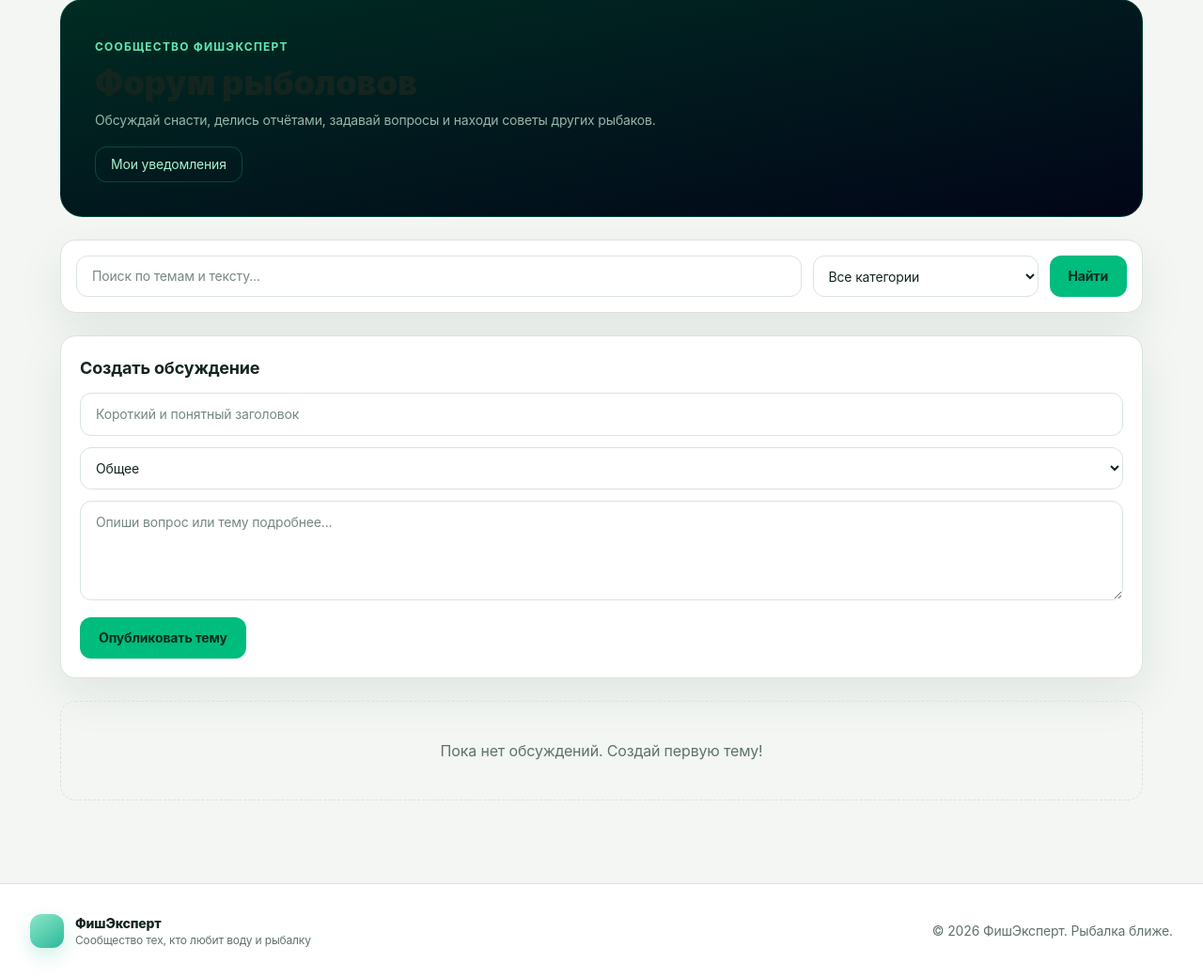
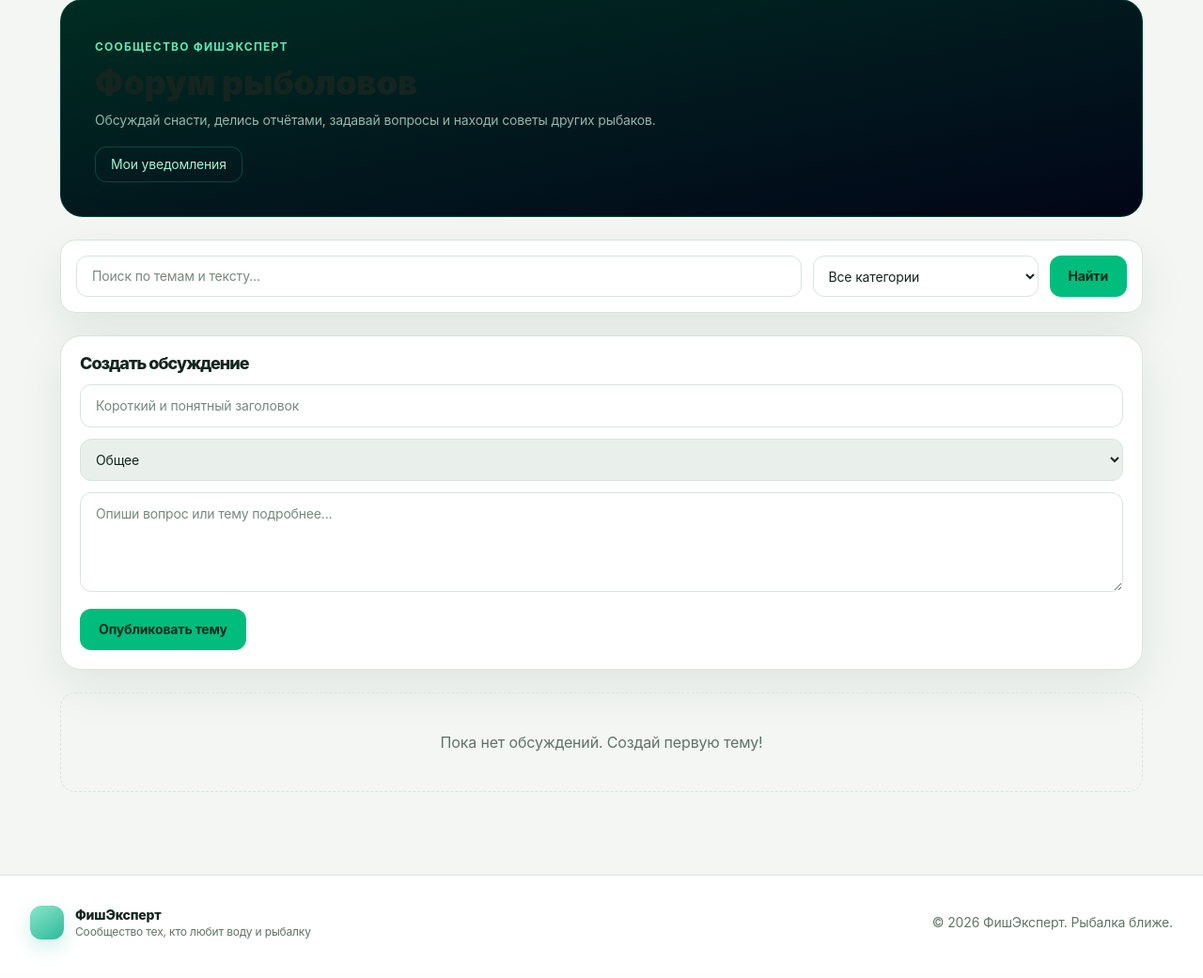
Before and after one commit to kirsanovalexey2011-source/FisherPro1111, a Flask app: page /forum in a window 1280 px wide; the page is wider, and only the part inside the window is pictured. Shown: the part 153-1194 px from the top of that part at 94% size. After the commit the page ends 1165 px from the top of that part, so only its background shows below. Run offline with Flask 3, Linux system fonts and the light colour scheme; a user stored in the database is signed in.

Commit message:
Adapt forum cards and forms to light and dark themes

```diff
--- a/templates/forum.html
+++ b/templates/forum.html
@@ -4,28 +4,28 @@
 {% if topic is defined %}
 <section class="max-w-4xl mx-auto space-y-5 py-6">
   <a href="{{ url_for('forum') }}" class="text-sm font-semibold text-emerald-400 no-underline">← Все обсуждения</a>
-  <article class="rounded-3xl border border-gray-700/60 bg-gray-900/80 p-5 md:p-8">
+  <article class="fe-card p-5 md:p-8">
     <span class="rounded-full bg-emerald-900/50 px-3 py-1 text-xs font-semibold text-emerald-300">{{ topic.category }}</span>
-    <h1 class="mt-4 break-words text-2xl font-black text-white md:text-3xl">{{ topic.title }}</h1>
+    <h1 class="mt-4 break-words fe-heading text-2xl md:text-3xl">{{ topic.title }}</h1>
     <p class="mt-3 text-xs text-gray-500">Автор: <strong class="text-gray-300">{{ topic.author.username }}</strong> · {{ topic.created_at.strftime('%d.%m.%Y %H:%M') }}</p>
     <div class="mt-6 whitespace-pre-wrap break-words text-sm leading-7 text-gray-200">{{ topic.body }}</div>
   </article>
-  <h2 class="text-xl font-bold text-white">Ответы ({{ replies|length }})</h2>
+  <h2 class="text-xl fe-heading">Ответы ({{ replies|length }})</h2>
   <div class="space-y-3">
   {% for reply in replies %}
-    <article id="reply-{{ reply.id }}" class="rounded-2xl border border-gray-700/60 bg-gray-900/70 p-5">
+    <article id="reply-{{ reply.id }}" class="fe-card p-5">
       <div class="flex flex-wrap justify-between gap-2"><strong class="text-emerald-300">{{ reply.author.username }}</strong><time class="text-xs text-gray-500">{{ reply.created_at.strftime('%d.%m.%Y %H:%M') }}</time></div>
-      <p class="mt-3 whitespace-pre-wrap break-words text-sm leading-7 text-gray-200">{{ reply.body }}</p>
+      <p class="mt-3 whitespace-pre-wrap break-words text-sm leading-7 fe-muted">{{ reply.body }}</p>
     </article>
   {% else %}
     <p class="rounded-xl border border-dashed border-gray-700 p-6 text-sm text-gray-400">Пока нет ответов. Будь первым!</p>
   {% endfor %}
   </div>
   {% if current_user.is_authenticated and not topic.is_locked %}
-  <form method="post" class="space-y-3 rounded-2xl border border-gray-700/60 bg-gray-900/70 p-5">
+  <form method="post" class="space-y-3 fe-card p-5">
     <input type="hidden" name="_csrf_token" value="{{ csrf_token() }}">
     <label for="reply-body" class="block font-bold text-white">Твой ответ</label>
-    <textarea id="reply-body" name="body" required minlength="2" maxlength="5000" rows="4" placeholder="Поделись опытом или задай вопрос..." class="w-full rounded-xl border border-gray-700 bg-gray-950 px-4 py-3 text-sm text-white"></textarea>
+    <textarea id="reply-body" name="body" required minlength="2" maxlength="5000" rows="4" placeholder="Поделись опытом или задай вопрос..." class="w-full rounded-xl border border-gray-700 bg-white dark:bg-gray-950 px-4 py-3 text-sm text-gray-900 dark:text-white"></textarea>
     <button type="submit" class="rounded-xl bg-emerald-500 px-5 py-3 text-sm font-bold text-emerald-950">Отправить ответ</button>
   </form>
   {% elif not current_user.is_authenticated %}
@@ -35,9 +35,9 @@
   {% endif %}
 </section>
 {% elif notifications is defined %}
-<section class="max-w-4xl mx-auto space-y-4 py-6"><h1 class="text-3xl font-bold text-white">Уведомления</h1><p class="text-gray-400">Непрочитанных: {{ unread_count }}</p>
+<section class="max-w-4xl mx-auto space-y-4 py-6"><h1 class="text-3xl fe-heading">Уведомления</h1><p class="text-gray-400">Непрочитанных: {{ unread_count }}</p>
 {% if unread_count %}<form method="post" action="{{ url_for('read_all_forum_notifications') }}"><input type="hidden" name="_csrf_token" value="{{ csrf_token() }}"><button type="submit" class="rounded-xl border border-gray-700 px-4 py-2 text-sm text-gray-200">Отметить все прочитанными</button></form>{% endif %}
-{% for notification in notifications %}<article class="rounded-xl border border-gray-700 bg-gray-900 p-4"><p class="text-white">{{ notification.reply.author.username }} ответил в теме {{ notification.topic.title }}</p><p class="text-sm text-gray-400">{{ notification.reply.body[:200] }}</p><form method="post" action="{{ url_for('open_forum_notification', notification_id=notification.id) }}"><input type="hidden" name="_csrf_token" value="{{ csrf_token() }}"><button type="submit">Открыть тему</button></form></article>{% else %}<p>Уведомлений пока нет.</p>{% endfor %}</section>
+{% for notification in notifications %}<article class="fe-card p-4"><p class="fe-heading">{{ notification.reply.author.username }} ответил в теме {{ notification.topic.title }}</p><p class="text-sm text-gray-400">{{ notification.reply.body[:200] }}</p><form method="post" action="{{ url_for('open_forum_notification', notification_id=notification.id) }}"><input type="hidden" name="_csrf_token" value="{{ csrf_token() }}"><button type="submit">Открыть тему</button></form></article>{% else %}<p>Уведомлений пока нет.</p>{% endfor %}</section>
 {% else %}
 <section class="max-w-6xl mx-auto space-y-6 py-6">
   <header class="rounded-3xl border border-emerald-700/30 bg-gradient-to-br from-emerald-950 to-slate-950 p-6 md:p-9">
@@ -55,11 +55,11 @@
     <button class="rounded-xl bg-emerald-500 px-5 py-2 text-sm font-bold text-emerald-950" type="submit">Найти</button>
   </form>
   {% if current_user.is_authenticated %}
-  <form method="post" action="{{ url_for('forum') }}" class="space-y-3 rounded-2xl border border-gray-700/60 bg-gray-900/70 p-5">
+  <form method="post" action="{{ url_for('forum') }}" class="space-y-3 fe-card p-5">
     <input type="hidden" name="_csrf_token" value="{{ csrf_token() }}">
-    <h2 class="text-lg font-bold text-white">Создать обсуждение</h2>
+    <h2 class="text-lg fe-heading">Создать обсуждение</h2>
     <input name="title" required minlength="5" maxlength="140" placeholder="Короткий и понятный заголовок" class="w-full rounded-xl border border-gray-700 bg-gray-950 px-4 py-3 text-sm text-white">
-    <select name="category" class="w-full rounded-xl border border-gray-700 bg-gray-950 px-3 py-3 text-sm text-white">
+    <select name="category" class="w-full rounded-xl border border-gray-700 bg-white dark:bg-gray-950 px-3 py-3 text-sm text-gray-900 dark:text-white">
       {% for category in categories %}<option value="{{ category }}">{{ category }}</option>{% endfor %}
     </select>
     <textarea name="body" required minlength="10" maxlength="10000" rows="4" placeholder="Опиши вопрос или тему подробнее..." class="w-full rounded-xl border border-gray-700 bg-gray-950 px-4 py-3 text-sm text-white"></textarea>
@@ -70,9 +70,9 @@
   {% endif %}
   <div class="space-y-3">
     {% for topic in topics %}
-    <a href="{{ url_for('forum_topic', topic_id=topic.id) }}" class="block rounded-2xl border border-gray-700/60 bg-gray-900/70 p-5 no-underline transition hover:border-emerald-500/50">
+    <a href="{{ url_for('forum_topic', topic_id=topic.id) }}" class="block fe-card p-5 no-underline transition hover:border-emerald-500/50">
       <div class="flex flex-wrap items-center justify-between gap-2"><span class="rounded-full bg-emerald-900/50 px-3 py-1 text-xs font-semibold text-emerald-300">{{ topic.category }}</span><span class="text-xs text-gray-500">{{ topic.updated_at.strftime('%d.%m.%Y %H:%M') if topic.updated_at else '' }}</span></div>
-      <h2 class="mt-3 text-lg font-bold text-white">{{ topic.title }}</h2>
+      <h2 class="mt-3 text-lg fe-heading">{{ topic.title }}</h2>
       <p class="mt-2 line-clamp-2 text-sm leading-6 text-gray-400">{{ topic.body }}</p>
       <div class="mt-3 text-xs text-gray-500"><i class="fa-regular fa-comments mr-1"></i>{{ topic.replies.count() }} ответов · {{ topic.author.username }}</div>
     </a>
```
